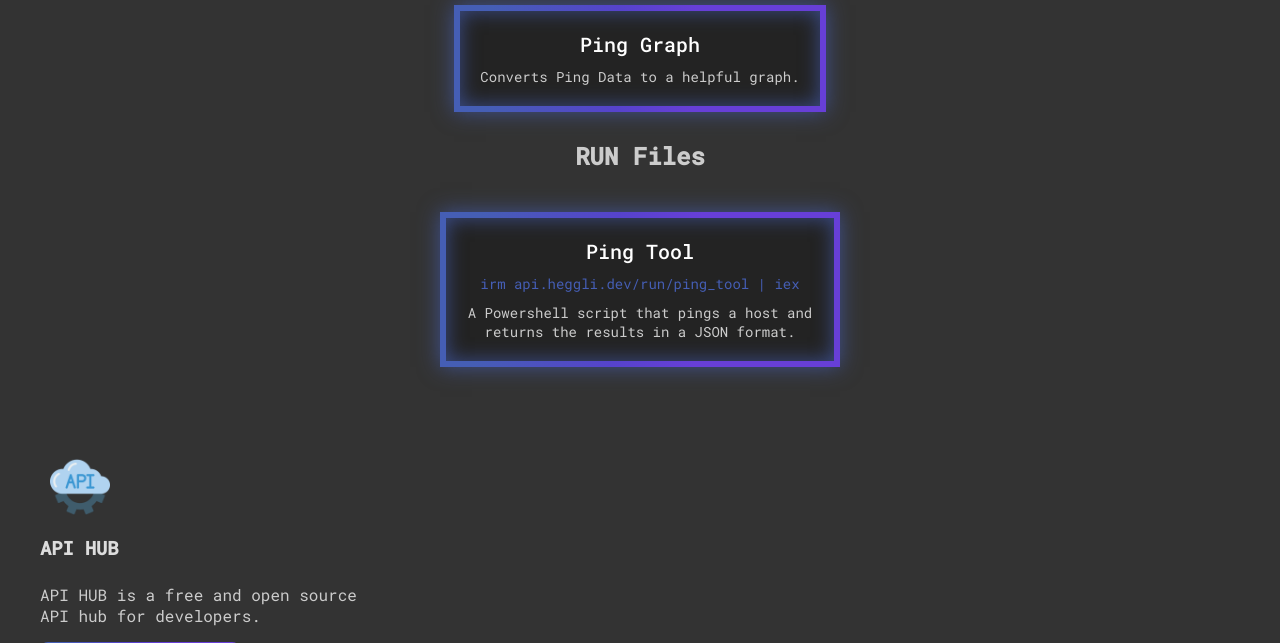
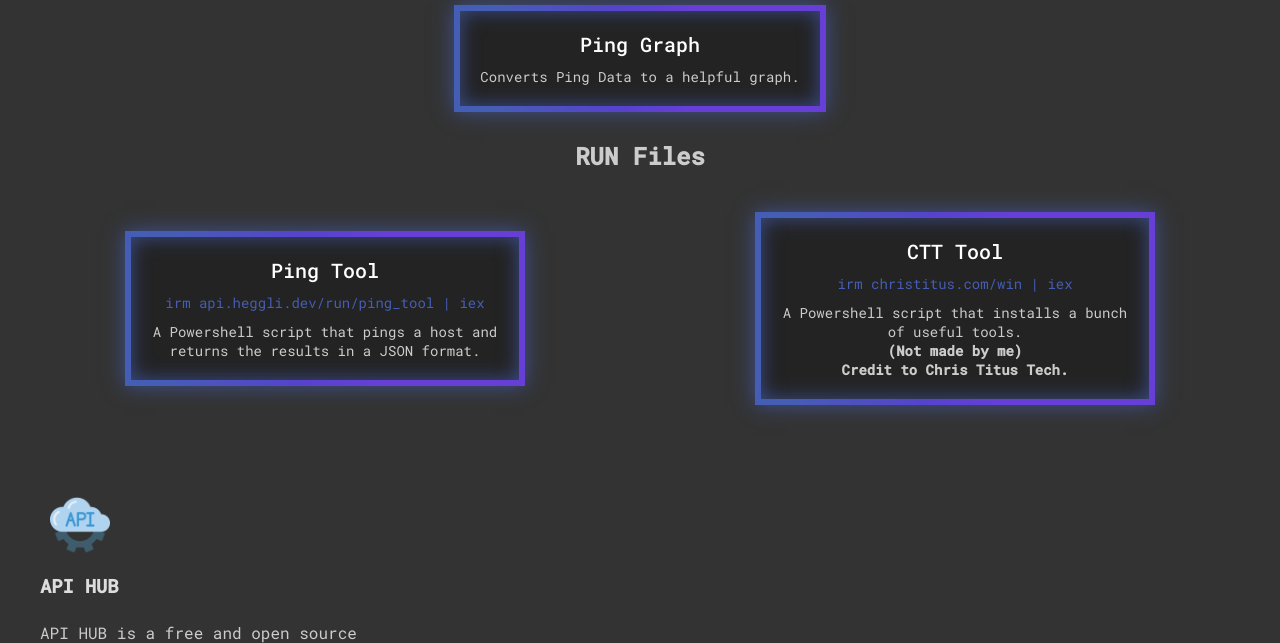
Before and after one commit to M4rshe1/API-HUB, a Flask app: page / in a window 1280 px wide. Shown: the part 181-824 px from the top of the page. Run offline with Flask 3, Linux system fonts and the light colour scheme; some libraries are stand-ins or nearby versions.

Commit message:
config update

```diff
--- a/config/config.json
+++ b/config/config.json
@@ -17,6 +17,13 @@
       "link": "https://raw.githubusercontent.com/M4rshe1/tups1s/main/USB/Scripts/ping_tool/ping_stats.ps1",
       "command": "irm api.heggli.dev/run/ping_tool | iex",
       "description": "A Powershell script that pings a host and returns the results in a JSON format."
+    },
+    {
+      "name": "ctt",
+      "show": "CTT Tool",
+      "link": "christitus.com/win",
+      "command": "irm christitus.com/win | iex",
+      "description": "A Powershell script that installs a bunch of useful tools.<strong><br>(Not made by me)<br>Credit to Chris Titus Tech.</strong>"
     }
   ]
 }
--- a/templates/index.html
+++ b/templates/index.html
@@ -7,9 +7,9 @@
     <h2 class="title">API Endpoints</h2>
     <div class="wrapper">
         {% for api in apis %}
-            <a href="/u/{{ api.file }}" class="api_item border-1">
-                <span class="api_name">{{ api.name }}</span>
-                <span class="api_description">{{ api.description }}</span>
+            <a href="/u/{{ api.file|safe }}" class="api_item border-1">
+                <span class="api_name">{{ api.name|safe }}</span>
+                <span class="api_description">{{ api.description|safe }}</span>
             </a>
         {% endfor %}
     </div>
@@ -17,9 +17,9 @@
     <div class="wrapper">
         {% for file in files %}
             <a class="api_item border-1 files_item" title="Click to copy command"  onclick="copyCommand('{{ file.command }}')">
-                <span class="file_name">{{ file.show }}</span>
-                <span class="command">{{ file.command }}</span>
-                <span class="file_description">{{ file.description }}</span>
+                <span class="file_name">{{ file.show|safe}}</span>
+                <span class="command">{{ file.command|safe }}</span>
+                <span class="file_description">{{ file.description|safe }}</span>
             </a>
         {% endfor %}
     </div>
```
Also changed, not shown: 1 other file.
